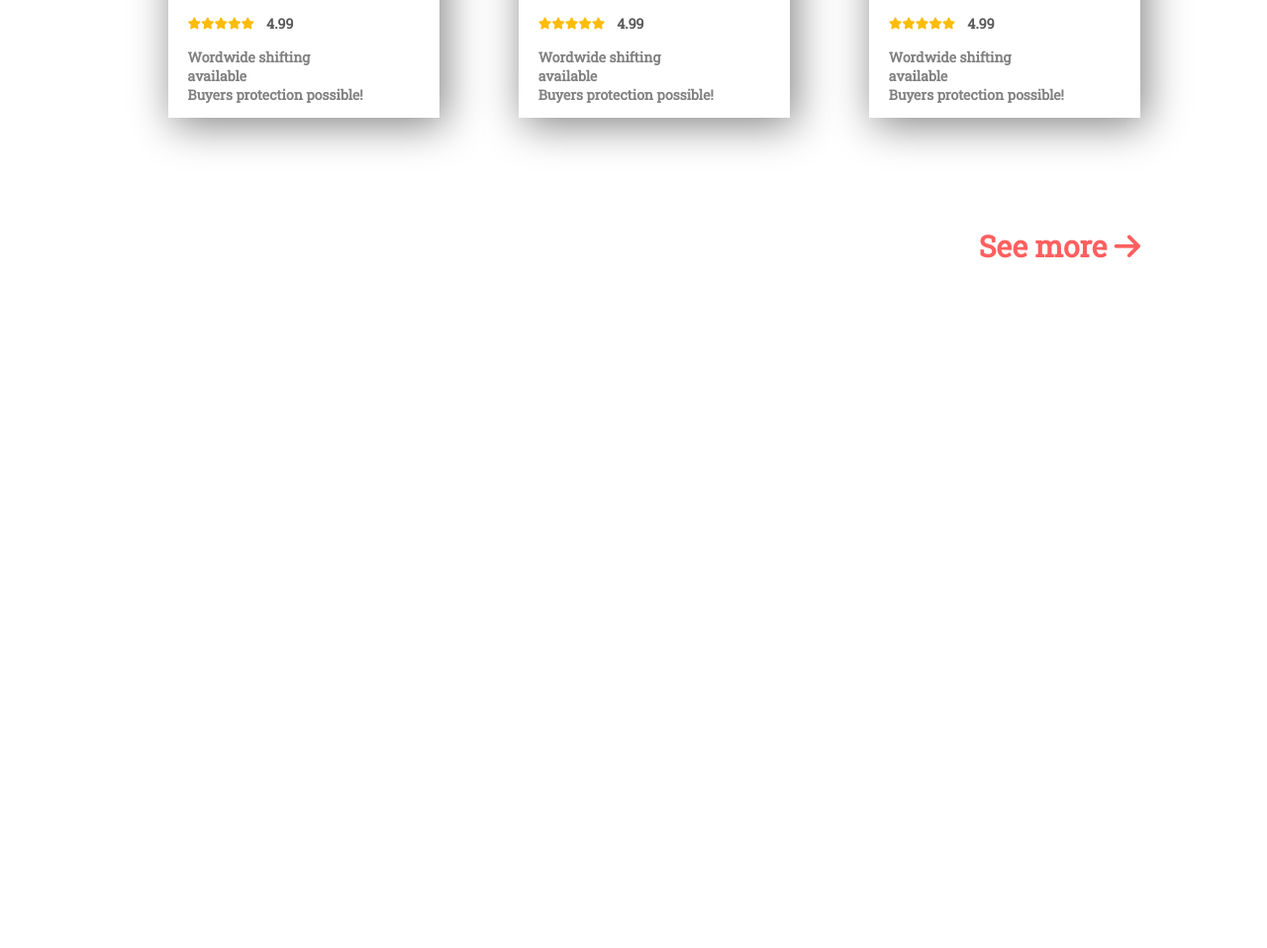
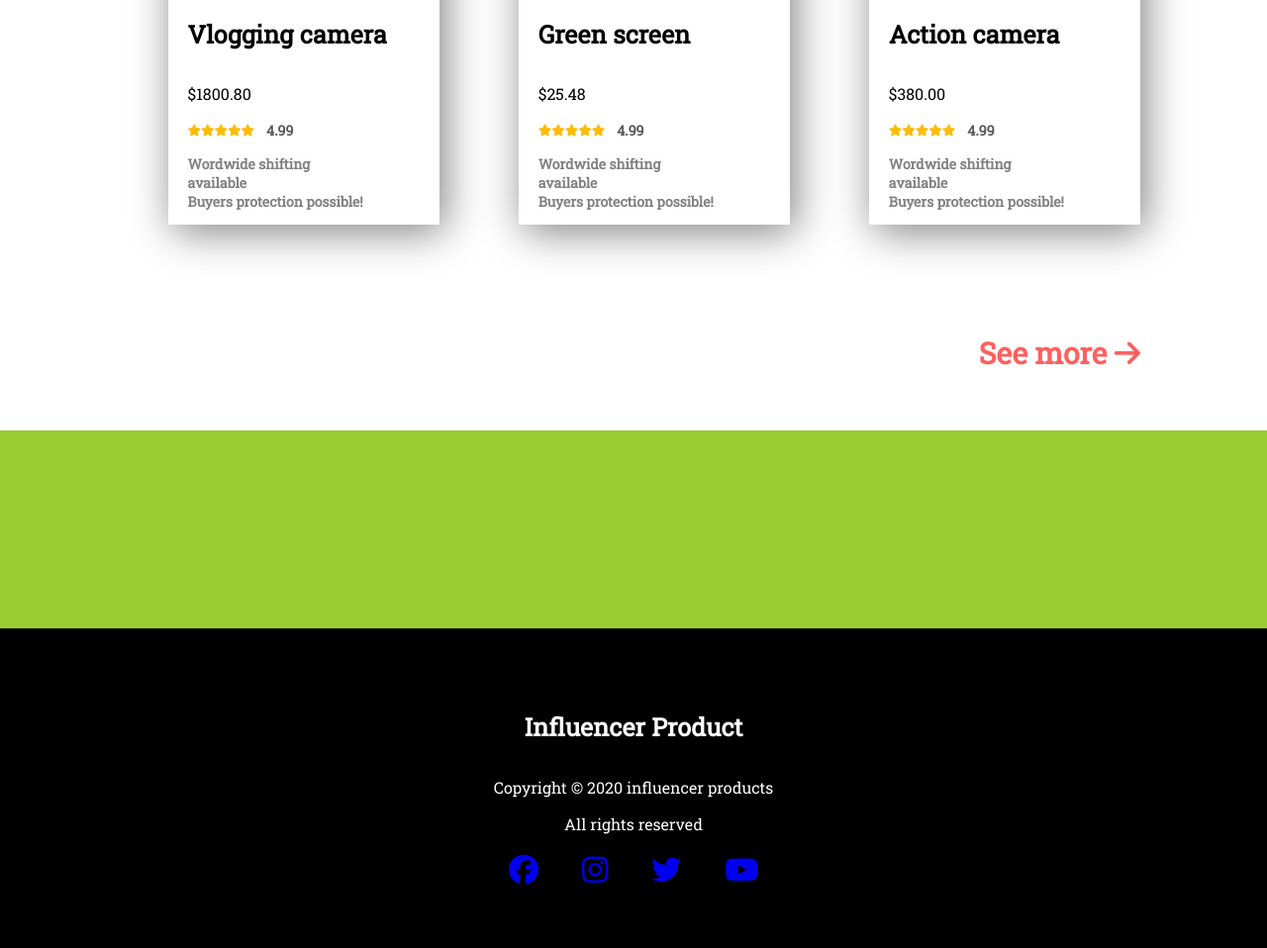
Before and after one commit to selinaakter1234/influencer-gear, a plain HTML site: page index.html in a window 1280 px wide. Shown: the part 2392-3350 px from the top of the page at 99% size. Before the commit the page ends 2690 px from the top, so only its background shows below. Drawn offline with Linux system fonts and the light colour scheme.

Commit message:
footer area

```diff
--- a/index.html
+++ b/index.html
@@ -238,28 +238,36 @@
                 </div>
             </div>
 
-
-
         </div>
         <div class="arrow">
             <p class="right-arrrow">See more <i class="fas fa-arrow-right"></i> </p>
         </div>
+
     </section>
 
 
+    <!-- bonus area -->
+    <section class="bonus">
+
+    </section>
+    <!-- bonus area -->
 
 
+   <footer>
+        <div class="footer-area">
+            <div class="footer-item">
 
+            <h4>Influencer Product</h4>
+            <p>Copyright © 2020  influencer products</p>
+            <p>All rights reserved</p>
+            <a href="#"><i class="fab fa-facebook"></i></a>
+            <a href="#"><i class="fab fa-instagram"></i></a>
+            <a href="#"><i class="fab fa-twitter"></i></a>
+            <a href="#"><i class="fab fa-youtube"></i></a>
 
+            </div>
 
-
-
-
-
-
-
-
-    <footer>
+        </div>
 
     </footer>
 
--- a/style.css
+++ b/style.css
@@ -144,6 +144,7 @@ margin-right: 10%;
 .arrow{
     float: right;
     margin-right: 10%;
+    margin-bottom: 10%;
 
 }
 .right-arrrow{
@@ -151,3 +152,36 @@ margin-right: 10%;
     font-size: 30px;
     font-weight:700;
 }
+
+/* bonus */
+.bonus{
+    height:200px;
+    background-color: yellowgreen;
+    margin-top: 10%;
+}
+
+/* footer area */
+footer{
+
+}
+.footer-area{
+
+ background-color: #000000;
+justify-content: center;
+align-items: center;
+
+}
+h4{
+    font-size: 25px;
+}
+
+.footer-item{
+    text-align: center;
+    color: white;
+    padding-top: 50px;
+    padding-bottom: 60px;
+}
+.footer-item a{
+    font-size: 30px;
+    margin: 20px 20px;
+}
```
